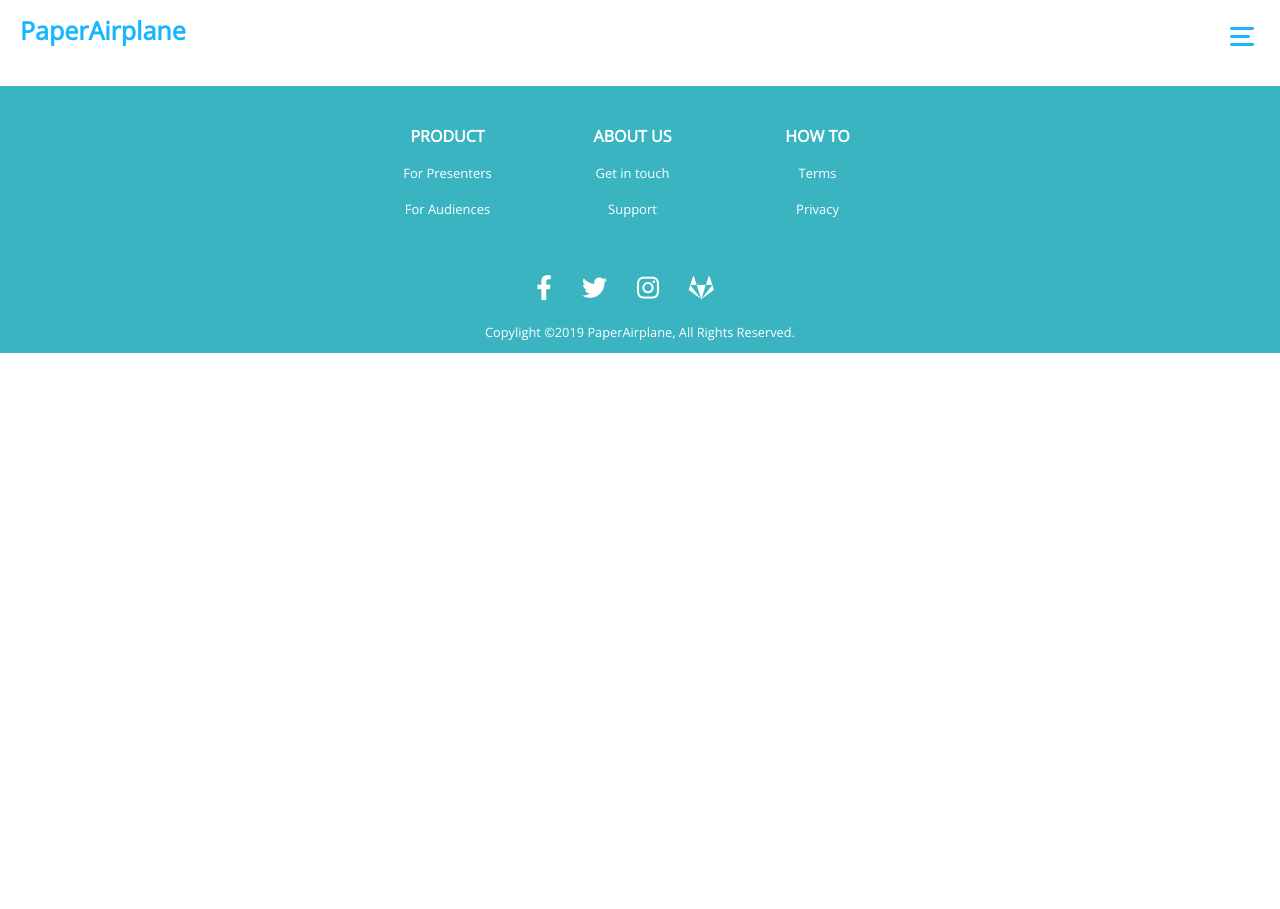
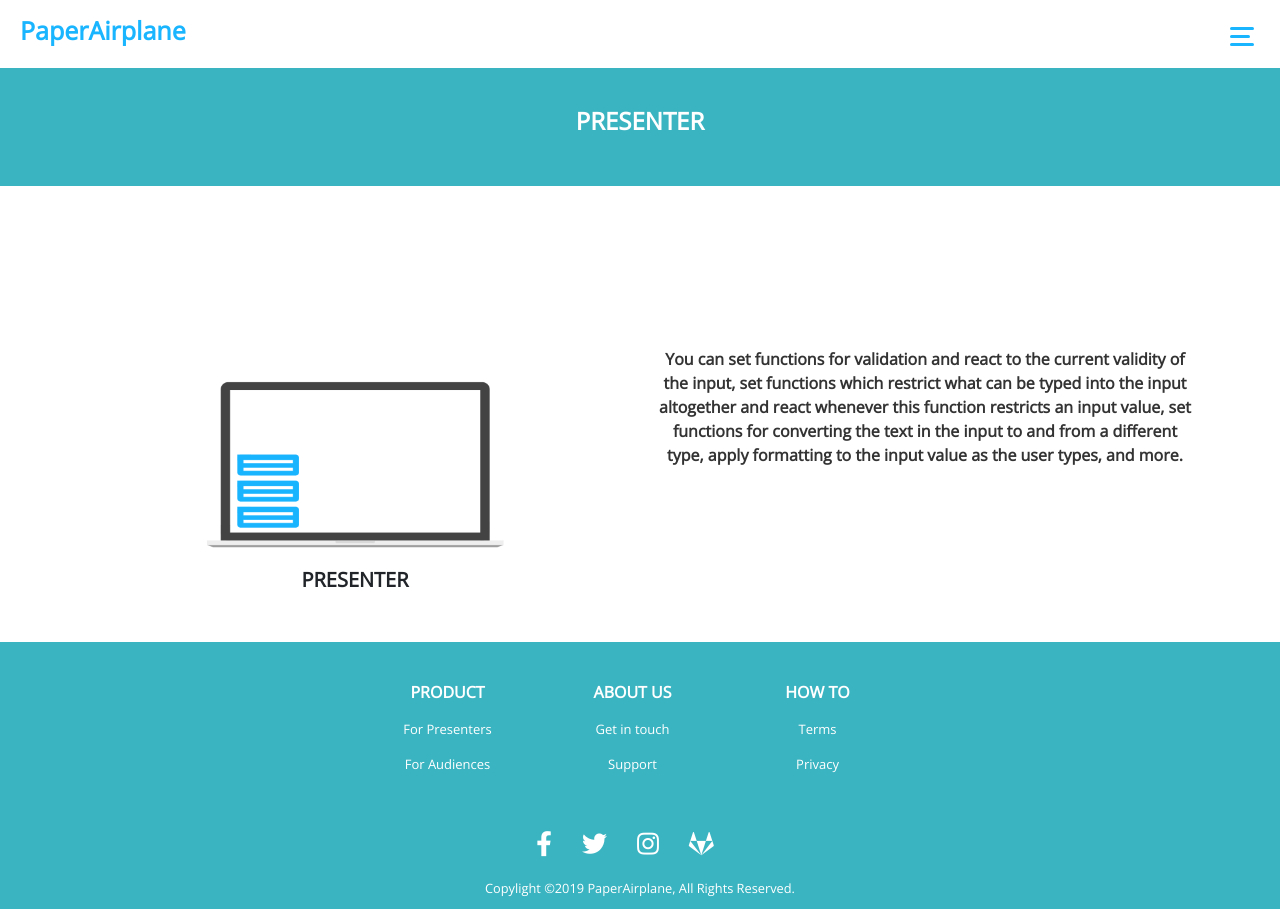
Before and after one commit to okuxxbos20/PaperAirplane, a Vue app in the folder vue/: page /product-presenters in a window 1280 px wide. Before the commit the page ends 800 px from the top, so only its background shows below. Built offline with nearby package versions, Linux system fonts and the light colour scheme.

Commit message:
make for-presenter and for-audience

```diff
--- a/vue/src/components/Footer.vue
+++ b/vue/src/components/Footer.vue
@@ -4,8 +4,8 @@
   <ul class="nav justify-content-center mb-3">
     <ul class="nav flex-column col-md-2">
       <li class="nav-item"><router-link to="/product" class="nav-link main"><b>PRODUCT</b></router-link></li>
-      <li class="nav-item"><a class="nav-link sub" href="#">For Presenters</a></li>
-      <li class="nav-item"><a class="nav-link sub" href="#">For Audiences</a></li>
+      <li class="nav-item"><router-link to="/product-presenters" class="nav-link sub">For Presenters</router-link></li>
+      <li class="nav-item"><router-link to="/product-audience" class="nav-link sub">For Audiences</router-link></li>
     </ul>
     <ul class="nav flex-column col-md-2">
       <li class="nav-item"><router-link to="/aboutus" class="nav-link main"><b>ABOUT US</b></router-link></li>
--- /dev/null
+++ b/vue/src/components/product-audience.vue
@@ -0,0 +1,56 @@
+<template>
+  <div class="">
+    <PageTitle title="AUDIENCE"/>
+    <div class="container">
+      <div class="product row">
+        <div class="col-md-6">
+          <img src="../assets/audience.png" class="audience" alt="audience">
+          <h5>AUDIENCE</h5>
+        </div>
+        <div class="col-md-6 description">
+          <p>You can set functions for validation and react to the current validity of the input, set functions which restrict what can be typed into the input altogether and react whenever this function restricts an input value, set functions for converting the text in the input to and from a different type, apply formatting to the input value as the user types, and more.</p>
+        </div>
+      </div>
+    </div>
+  </div>
+</template>
+
+<script>
+import PageTitle from './child_components/pagetitle.vue';
+
+export default {
+  components: {
+    PageTitle
+  }
+};
+</script>
+
+<style lang="scss" scoped>
+.product {
+  text-align: center;
+  .audience {
+    width: 200px;
+    height: auto;
+  }
+  .description {
+    display: flex;
+    justify-content: center;
+    align-items: center;
+    p {
+      color: var(--text);
+    }
+  }
+  h5 {
+    font-family: 'Open Sans', sans-serif;
+    font-weight: bold;
+    margin: 20px 15px;
+  }
+  p {
+    font-family: 'Open Sans', sans-serif;
+    font-weight: bold;
+    color: var(--text);
+    // text-align: justify;
+    // text-justify: inter-ideograph;
+  }
+}
+</style>
--- /dev/null
+++ b/vue/src/components/product-presenters.vue
@@ -0,0 +1,57 @@
+<template>
+  <div class="">
+    <PageTitle title="PRESENTER"/>
+    <div class="container">
+      <div class="product row">
+        <div class="col-md-6">
+          <img src="../assets/presenter.png" class="presenter" alt="presenter">
+          <h5>PRESENTER</h5>
+        </div>
+        <div class="col-md-6 description">
+          <p>You can set functions for validation and react to the current validity of the input, set functions which restrict what can be typed into the input altogether and react whenever this function restricts an input value, set functions for converting the text in the input to and from a different type, apply formatting to the input value as the user types, and more.</p>
+        </div>
+      </div>
+    </div>
+  </div>
+</template>
+
+<script>
+import PageTitle from './child_components/pagetitle.vue';
+
+export default {
+  components: {
+    PageTitle
+  }
+};
+</script>
+
+<style lang="scss" scoped>
+.product {
+  text-align: center;
+  .presenter {
+    margin-top: 160px;
+    width: 300px;
+    height: auto;
+  }
+  .description {
+    display: flex;
+    justify-content: center;
+    align-items: center;
+    p {
+      color: var(--text);
+    }
+  }
+  h5 {
+    font-family: 'Open Sans', sans-serif;
+    font-weight: bold;
+    margin: 20px 15px;
+  }
+  p {
+    font-family: 'Open Sans', sans-serif;
+    font-weight: bold;
+    color: var(--text);
+    // text-align: justify;
+    // text-justify: inter-ideograph;
+  }
+}
+</style>
--- a/vue/src/routes.js
+++ b/vue/src/routes.js
@@ -1,5 +1,7 @@
 import IndexComp from './components/index';
 import ProductComp from './components/product';
+import ProductPresenterComp from './components/product-presenters';
+import ProductAudienceComp from './components/product-audience';
 import AboutusComp from './components/aboutus';
 import HowtoComp from './components/howto';
 
@@ -12,6 +14,14 @@ export const routes = [{
     component: ProductComp,
     name:'product'
   },{
+    path: '/product-presenters',
+    component: ProductPresenterComp,
+    name:'product-presenters'
+  },{
+    path: '/product-audience',
+    component: ProductAudienceComp,
+    name:'product-audience'
+  },{
     path: '/aboutus',
     component: AboutusComp,
     name:'aboutus'
```
